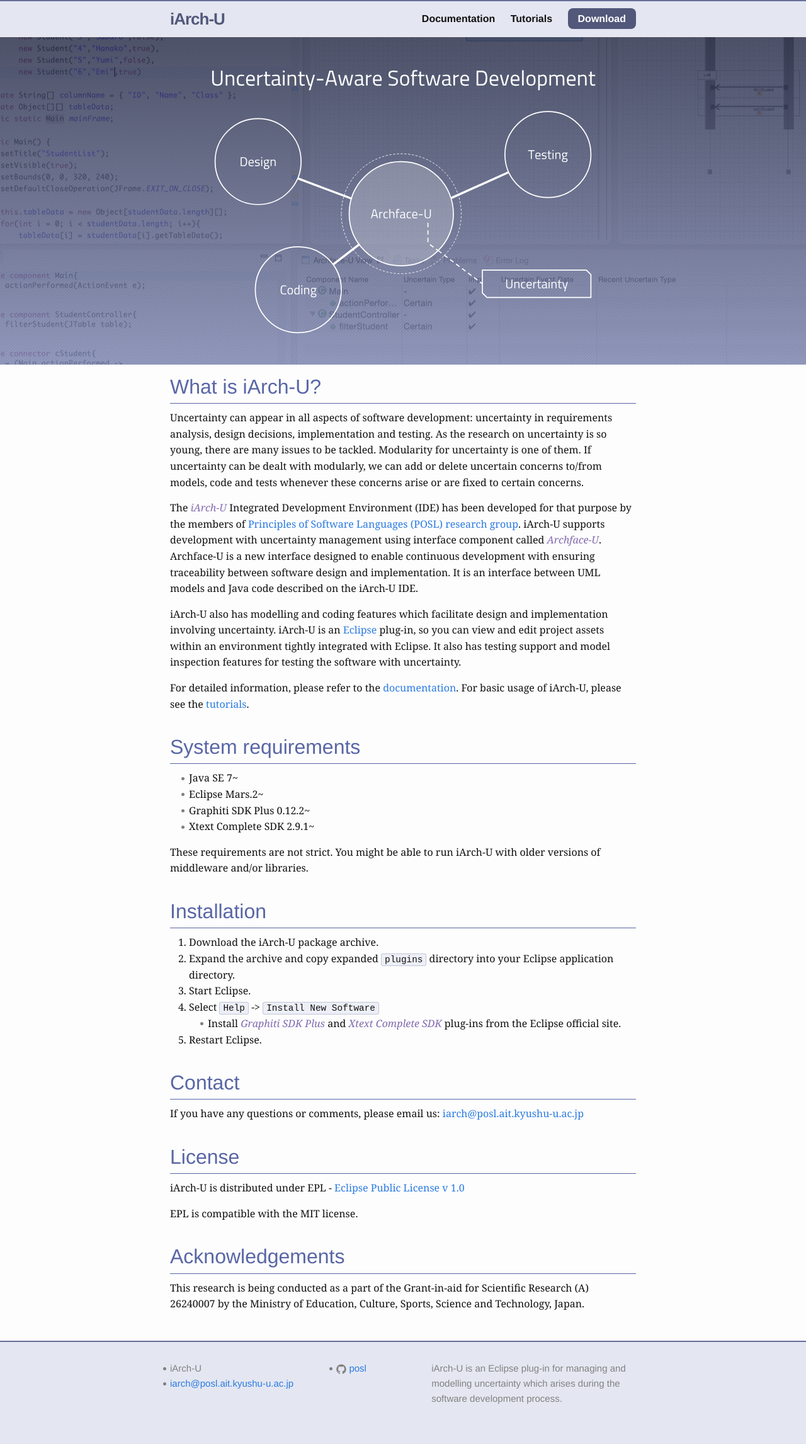
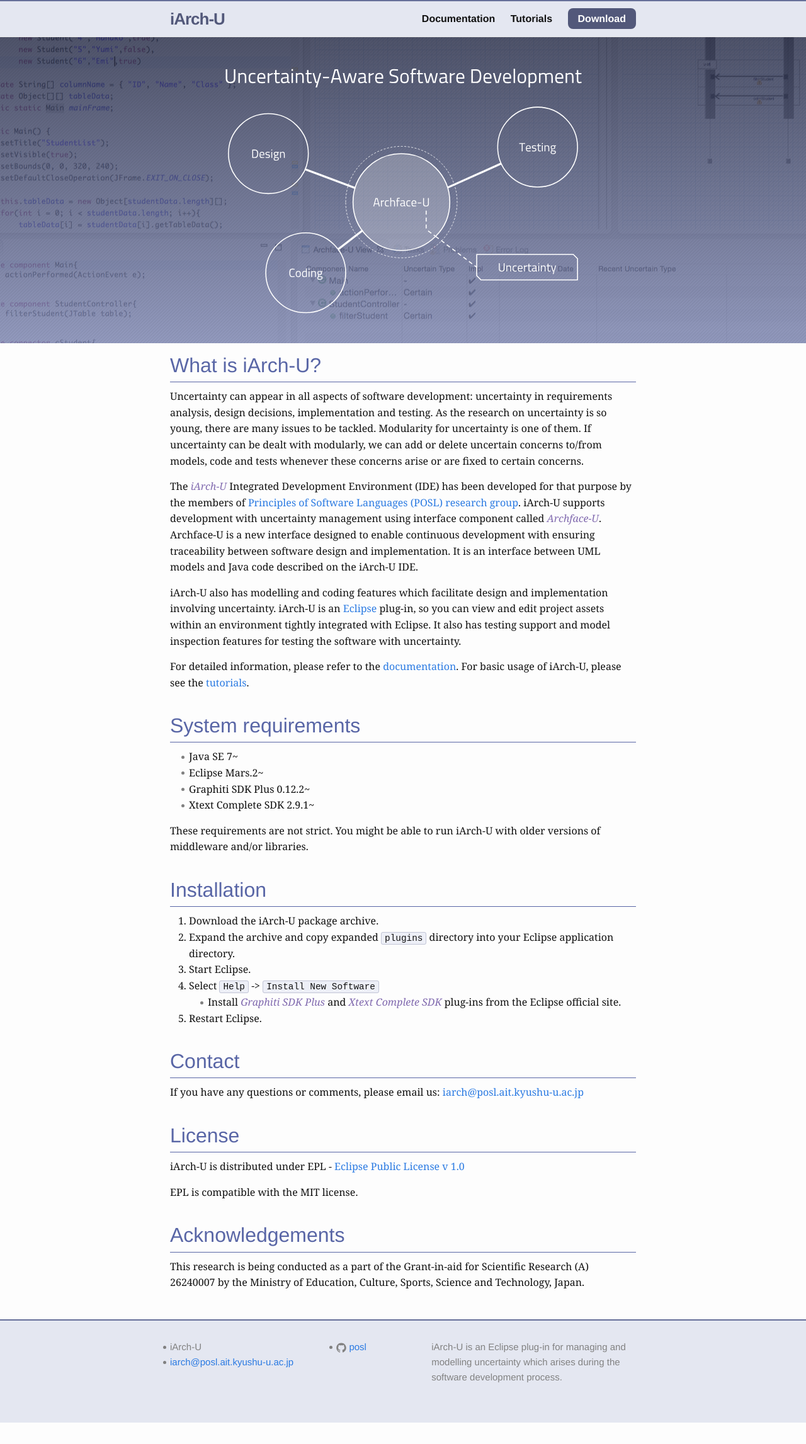
Before and after one commit to posl/iArch, a Jekyll site: the page built from index.md, in a window 1280 px wide. Shown: the whole page at 63% size. Built offline with Jekyll 4.4.1, drawn with Linux system fonts in a browser that asks for light colours; after the commit the page ends 2259 px from its top, so only the background shows below that.

Commit message:
small fix

```diff
--- a/_sass/_custom.scss
+++ b/_sass/_custom.scss
@@ -148,8 +148,7 @@
 }
 
 img#banner {
-    max-height: $content-width * 0.6;
-    max-width: $content-width;
+    max-width: $content-width* 0.75;
     margin: 0 auto;
     padding: 20px 20px 20px;
 }
```
